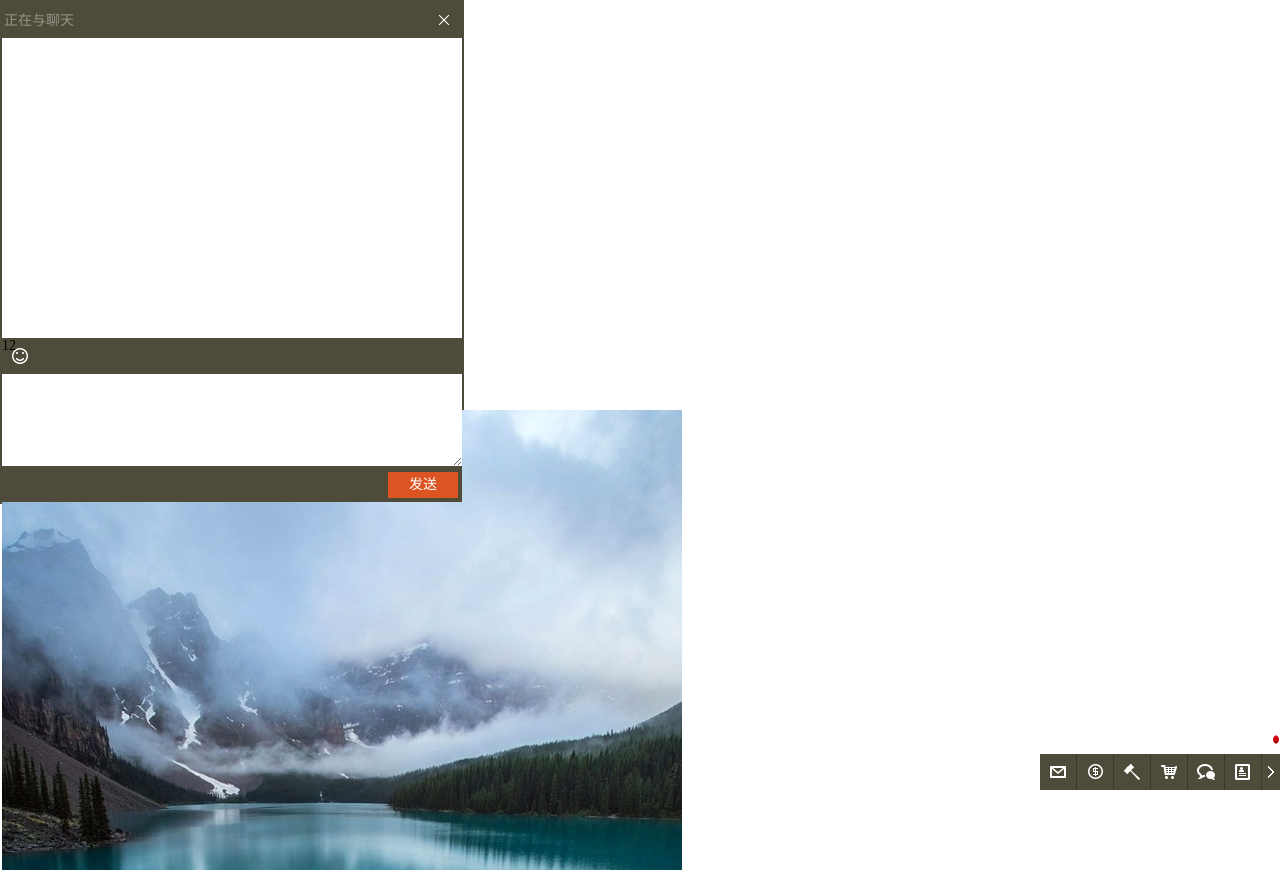
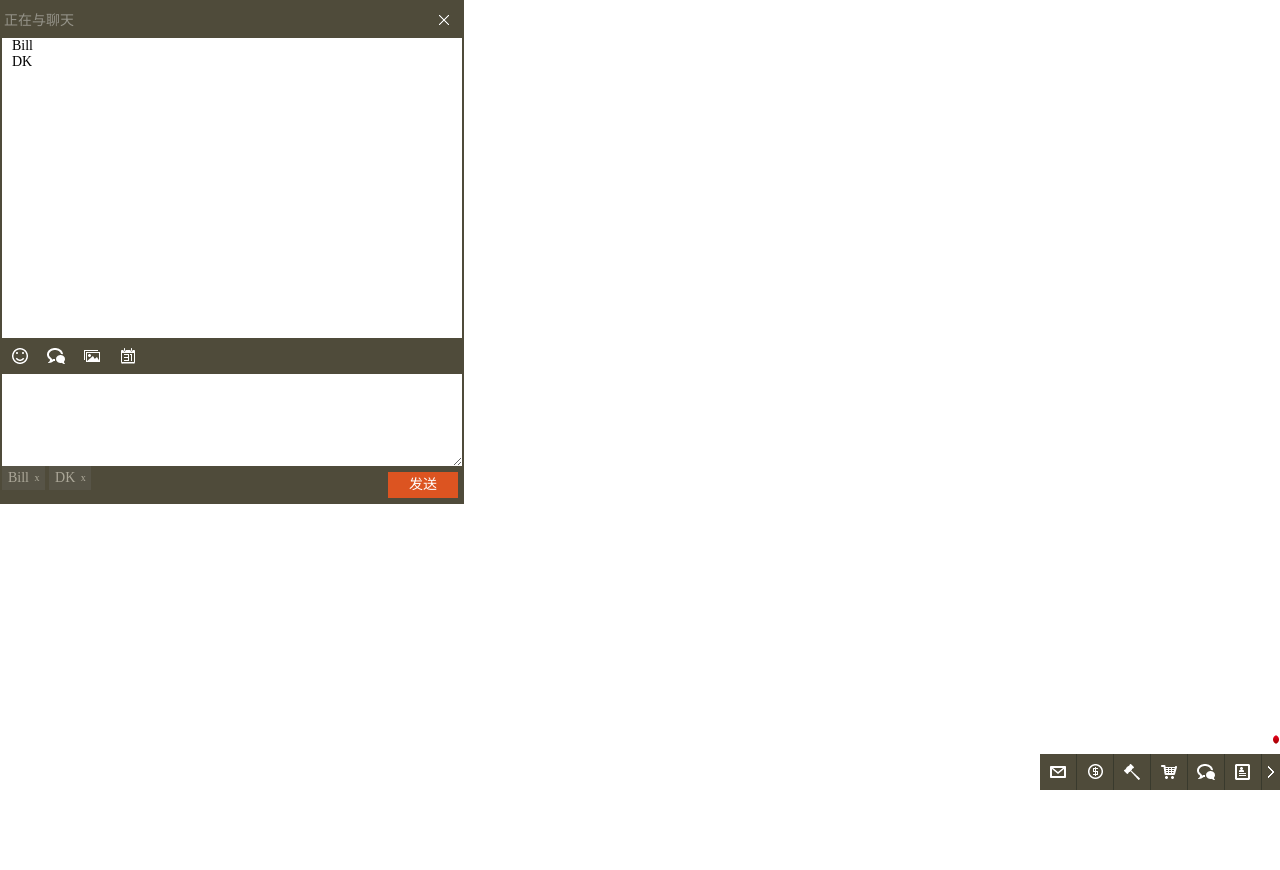
Before and after one commit to dukai/MessageOnPage, a plain HTML site: page index.js.html in a window 1280 px wide. Shown: the top 870 px of the page. Drawn offline with Linux system fonts and the light colour scheme.

Commit message:
add fn bar pop event add simple tab widget

```diff
--- a/MessageBar.js
+++ b/MessageBar.js
@@ -152,11 +152,11 @@ MOP.MsgStatus.prototype = {
 	},
 
 	openBox: function(){
-		this.popwin.style.display = 'block';
+		$(this.popwin).show('normal');
 		$(this.barBtn).addClass('highlight');
 	},
 	closeBox: function(){
-		this.popwin.style.display = 'none';
+		$(this.popwin).hide('fast');
 		$(this.barBtn).removeClass('highlight');
 	},
 	setCount: function(count){
@@ -244,7 +244,14 @@ MOP.ChatBox.prototype = {
 		}, options);
 
 		this.initUI();
+		this.panel = $(this.chatBox);
 		this.initEvents();
+		new MOP.SimpleTab({
+			container: this.chatBox,
+			tab: '.footer ul li',
+			content: '.content>ul',
+			selectClass: 'active'
+		});
 	},
 	initUI: function(){
 		var chatBox = this.chatBox = $c('div', null, 'chatbox msgonpage');
@@ -258,8 +265,8 @@ MOP.ChatBox.prototype = {
 		title.appendChild(t2);
 		title.appendChild(btnClose);
 		var content = this.content = $c('div', null, 'content');
-		var msgList = this.msgList = $c('ul');
-		content.appendChild(msgList);
+		//var msgList = this.msgList = $c('ul');
+		//content.appendChild(msgList);
 		var fnBar = $c('div', null, 'fn_bar');
 		fnBar.innerHTML = this.options.fnBarTemplate;
 		var msgBox = $c('div', null, 'msgbox');
@@ -281,7 +288,20 @@ MOP.ChatBox.prototype = {
 
 	},
 	initEvents: function(){
-
+		var self = this;
+		this.panel.find('.btnbox .ico').click(function(e){
+			self.panel.find('.btnbox .pop').hide();
+			$(this.parentNode).find('.pop').toggle();
+		});
+	},
+	//person {senderName: '', senderUid: ''}
+	addChatPerson: function(person){
+		var li = $c('li', null, '');
+		li.innerHTML = '<span>' + person.senderName + '</span><i class="ico close">x</i>';
+		this.toUserList.appendChild(li);
+		var msglist = $c('ul');
+		msglist.innerHTML = person.senderName;
+		this.content.appendChild(msglist);
 	},
 
 	getDom: function(){
@@ -289,8 +309,52 @@ MOP.ChatBox.prototype = {
 	}
 };
 
-MOP.SimpleTab = function(){
-
+MOP.SimpleTab = function(options){
+	this._initSimpleTab(options);
 };
+MOP.SimpleTab.prototype = {
+	_initSimpleTab: function(options){
+		EventEmitter.call(this);
+		this.options = mix({
+			container: '',
+			tab: '',
+			content: '',
+			fireevent: 'click',
+			selectClass: 'select'
+		}, options);
+		this.selectedIndex = 0;
+		this.panel = $(this.options.container);
+		this.initUI();
+		this.initEvents();
+	},
+	initUI: function(){
+		this.panel.find(this.options.tab).each(function(index){
+			this.tabindex = index;
+		});
+		this.panel.find(this.options.content).hide();
+		this.show(this.selectedIndex);
+	},
+	initEvents: function(){
+		var self = this;
+		this.panel.find(this.options.tab).bind(this.options.fireevent, function(e){
+			var index = this.tabindex;
+			self.emit('tabselect', {index: index});
+			self.show(index);
+		})
+	},
+	show: function(index){
+		var o = this.options;
+		this.panel.find(o.tab + ':eq(' + this.selectedIndex + ')').removeClass(o.selectClass);
+		this.panel.find(o.tab + ':eq(' + index + ')').addClass(o.selectClass);
+		this.panel.find(o.content + ':eq(' + this.selectedIndex + ')').hide();
+		this.panel.find(o.content + ':eq(' + index + ')').show();
+		var event = {
+			prevIndex: this.selectedIndex, index: index
+		};
+		this.selectedIndex = index;
+		this.emit('show', event);
+	}
+};
+extend(MOP.SimpleTab, EventEmitter);
 module.exports = MOP;
 });
--- a/index.js.html
+++ b/index.js.html
@@ -17,29 +17,32 @@
 	</div>
 </script>
 <script type="text/html" id="tmpl_fn_bar">
-	<i class="ico smile">
+	<div class="btnbox">
+		<a class="ico smile"></a>
 		<div class="pop smile">
 			<ul></ul>
 			<div class="tab">
 				<a class="active">1</a><a>2</a>
 			</div>
 		</div>
-	</i>
-	<i class="ico phrase">
+	</div>
+	<div class="btnbox">
+		<a class="ico phrase"></a>
 		<ul class="pop phrase">
 			<li>诚问价格？</li>
 			<li>中介费一人一半。</li>
 			<li>已经出了，感谢关注！</li>
 			<li>谢谢！</li>
 		</ul>
-	</i>
-	<i class="ico uploadimg">
+	</div>
+	<div class="btnbox">
+		<a class="ico uploadimg"></a>
 		<div class="pop uploadimg">
 			<div class="imgbox"><img src="images/si-1.jpg"/></div>
 			<a>删除</a>
 		</div>
-	</i>
-	<i class="ico history"></i>
+	</div>
+	<div class="btnbox"><a class="ico history"></a></div>
 </script>
 <script type="text/javascript" src="core.js"></script>
 <script type="text/javascript" src="js/jquery.js"></script>
@@ -49,7 +52,9 @@
 <script type="text/javascript">
 use(function(require){
 var MOP = require('./MessageBar');
-new MOP.MsgUI();
+var msgUI = new MOP.MsgUI();
+msgUI.chatbox.addChatPerson({senderName: 'Bill'});
+msgUI.chatbox.addChatPerson({senderName: 'DK'});
 });
 </script>
 </body>
```
